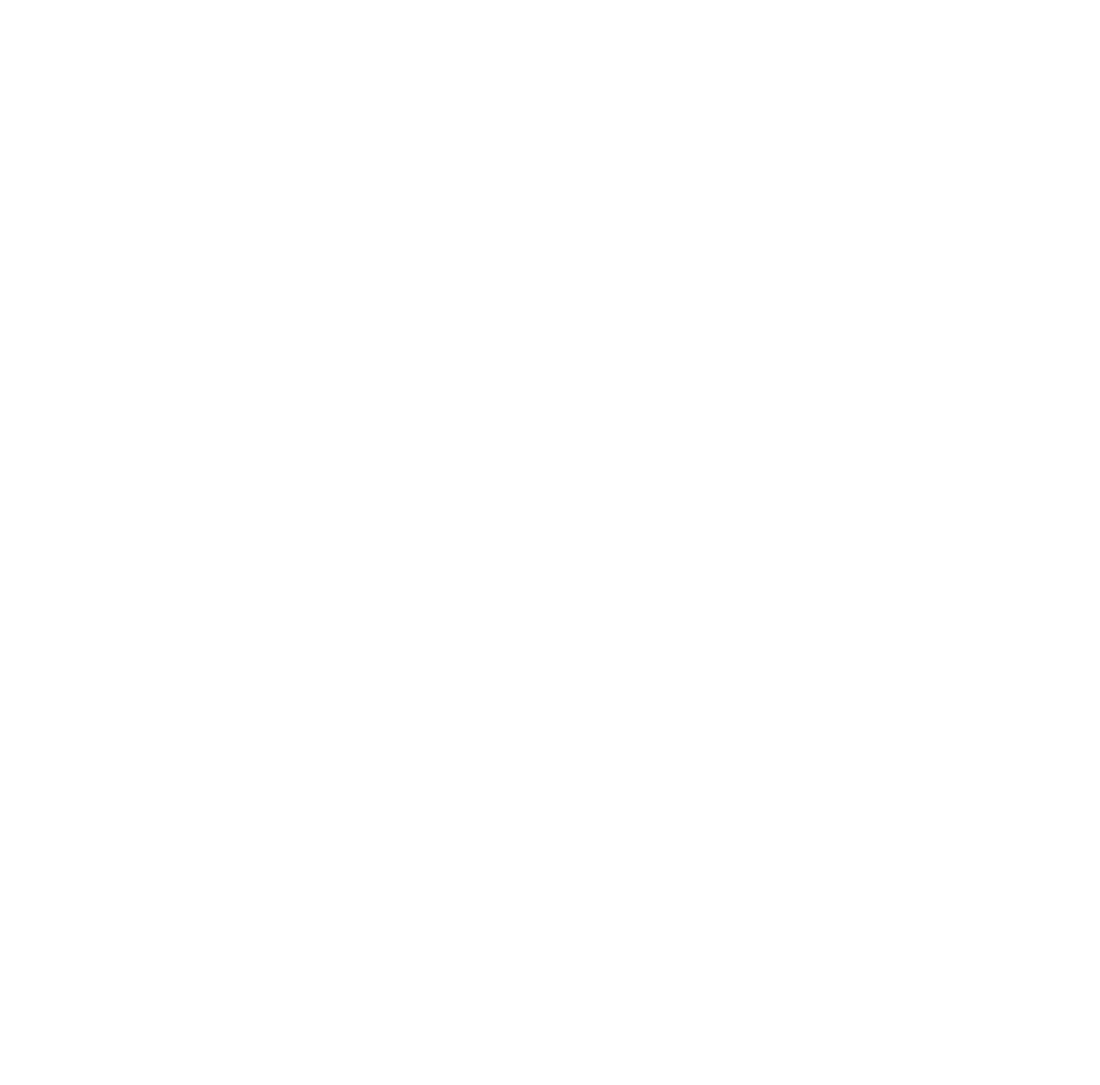
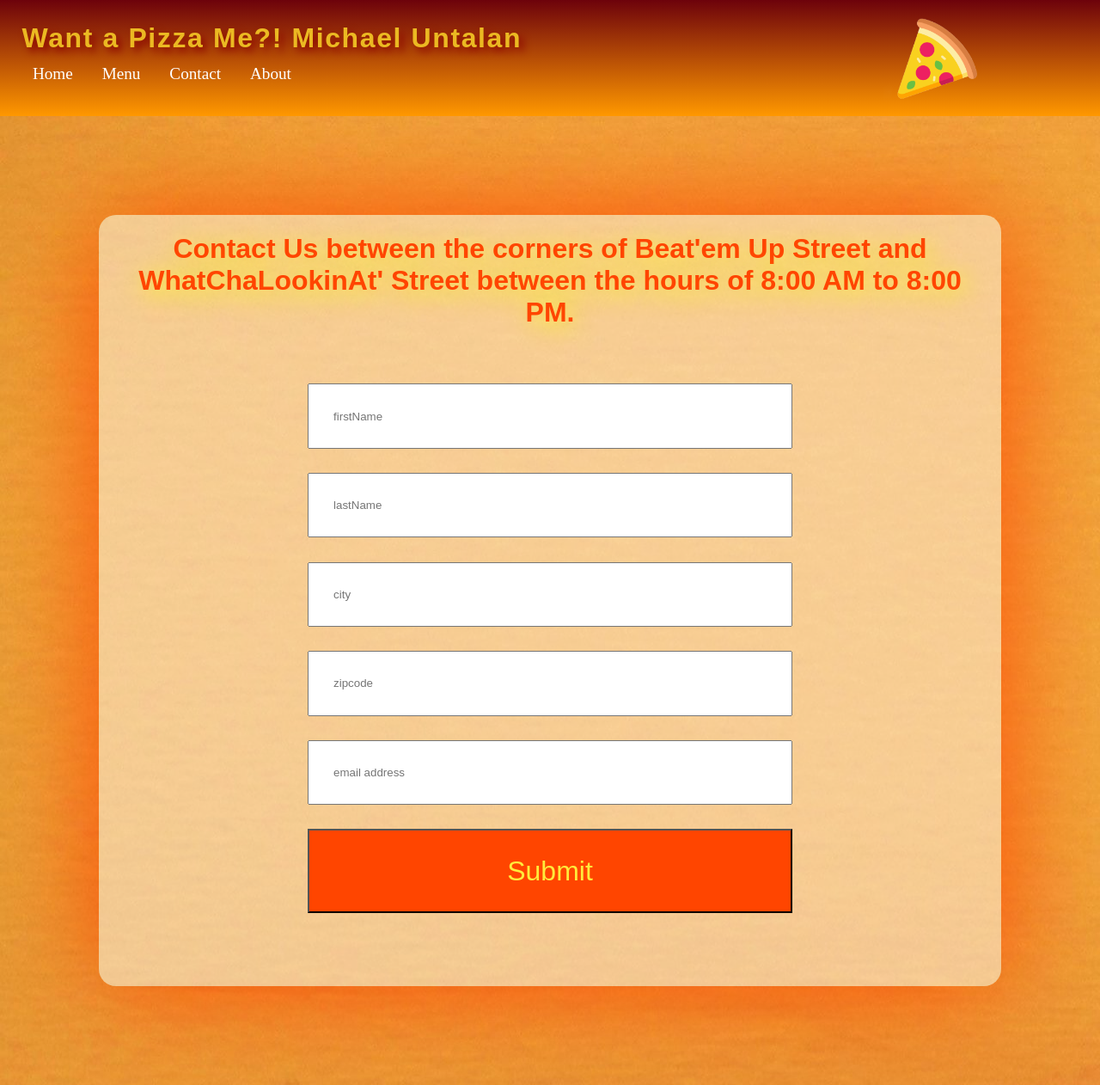
Before and after one commit to mbu61659/Javascript-Website-Project, a plain HTML site: page contact.html in a window 1280 px wide. Shown: the whole page at 86% size. Before the commit the page ends 800 px from the top, so only its background shows below. Drawn offline with Linux system fonts and the light colour scheme.

Commit message:
Added HTML page

```diff
--- a/contact.html
+++ b/contact.html
@@ -0,0 +1,35 @@
+<!doctype html>
+<html>
+<head>
+<meta charset="utf-8">
+<title>Contact Us</title>
+	<link rel = "stylesheet" href = "stylesheet/style.css">
+	<link rel="icon" href="images/favicon.png" type="image/x-icon">
+	<script src = "script.js" defer></script>
+</head>
+<body>
+	<div class = "page">
+		<header>
+			<h1>Want a Pizza Me?! Michael Untalan</h1>
+			<nav>
+				<ul id = "navBar">
+				</ul>
+			</nav>
+			<img src="/images/favicon.png" alt="Pizza Image" class="logo">
+		</header>
+			<main id = "mainPage">
+				<div id="content">
+					<h2>Contact Us between the corners of Beat'em Up Street and WhatChaLookinAt' Street between the hours of 8:00 AM to 8:00 PM.</h2>
+					<form id = "contactForm" action="">
+                        <input type="text" id = "firstName" placeholder = "firstName">
+                        <input type="text" id = "lastName" placeholder = "lastName">
+                        <input type="text" id = "city" placeholder = "city">
+                        <input type="number" id = "zipcode" placeholder = "zipcode">
+                        <input type="email" id = "email" placeholder = "email address">
+                        <button type="submit">Submit</button>
+                    </form>
+				</div>
+			</main>
+	</div>
+</body>
+</html>
--- a/script.js
+++ b/script.js
@@ -54,5 +54,47 @@ function makeNav() {
         navList.appendChild(listItem);
         });
 }
+
+//We're making the menu products for the Pizza Menu by adding in the name, price, and image to be displayed for the potential customer
+//to take a look at.
+const menuItems = [
+    {name: "Pepperoni", price: 8.50, image:"/drippingPizza.jpg"  },
+    {name: "Margherita Basil", price: 12.50, image: "/closeUpPizza.jpg"},
+    {name: "Cheese", price: 4.75, image:"/pizza1.jpg"},
+    {name: "Gourmet Cheese", price: 15.75, image: "/pizza2.jpg"}
+];
+
+//This is the table element which the pizza menu will be displayed.
+const menuTable = document.getElementById("pizzaMenu");
+
+//Function to Create the Pizza Menu...whoo...
+function makePizzaMenu() {
+    //Creating the header row headers.
+    let tableHeader = "<tr><th>Name</th><th>Price</th><th>Image</th></tr>";
+    //Go Through Each Menu Item with a Loop.
+    menuItems.forEach(pizza => {
+        //Create a Row for Each Pizza
+        tableHeader += `
+        <tr>
+            <td>${pizza.name}</td>
+            <td>$${pizza.price.toFixed(2)}</td>
+            <td><img src = "/images/${pizza.image}" alt= "${pizza.name}"></td>
+        </tr>`;
+    });
+    //Set up the Content for the Table.
+    menuTable.innerHTML = tableHeader;
+}
+
+// //This is our starting variables for the form (Form Elements)
+// const contactForm = document.getElementById("contactForm");
+// //Now we need the Event Listener for the Form.
+// contactForm.addEventListener("submit", function(event) {
+//     //Prevent Default from Form Submission
+//     prevent.preventDefault();
+//     //Get the Input Values from the Form.
+
+// })
+
 //Now we're going to use the function (invoke it/call it) to create the nav bars.
 makeNav();
+makePizzaMenu();
--- a/stylesheet/style.css
+++ b/stylesheet/style.css
@@ -6,7 +6,6 @@
 
 body {
 	min-width: 375px;
-	max-width: 1440px;
 	width: 100%;
 	min-height: 100vh;
 }
@@ -19,6 +18,14 @@ header {
 	width: 100%;
 	background: linear-gradient(0deg, #FF9800, #6d020b);
 	padding: 2%;
+	position: relative;
+}
+
+.logo {
+	width: 10%;
+    position: absolute;
+    top: 10%;
+    right: 10%;
 }
 
 h1 {
@@ -42,6 +49,14 @@ nav {
 
 li {
 	list-style-type: none;
+	transition: .5s;
+}
+
+li:hover {
+	transform: scale(1.5);
+    background-color: #64130b;
+    padding: 1%;
+    border-radius: 5px;
 }
 
 a {
@@ -55,7 +70,6 @@ a {
 #mainPage {
 	background-image:url(/images/pizzabanner.jpg);
 	padding: 9%;
-    height: 100vh;
     background-color: #efbe79;
 }
 
@@ -64,6 +78,9 @@ a {
     padding: 2%;
     border-radius: 20px;
     box-shadow: 0px 0px 130px orangered;
+	display: flex;
+    flex-direction: column;
+    align-items: center;
 }
 
 h2 {
@@ -80,3 +97,36 @@ p {
     font-size: 2rem;
     font-style: italic;
 }
+
+img {
+	width: 20%;
+}
+
+td {
+	width: 20%;
+    text-align: center;
+}
+
+form {
+	width: 80%;
+    display: flex;
+    flex-direction: column;
+    align-items: center;
+    justify-content: space-between;
+    padding: 5%;
+}
+
+input {
+	width: 80%;
+    padding: 4%;
+    margin: 2%;
+}
+
+button {
+	width: 80%;
+    padding: 4%;
+    margin: 2%;
+    background-color: orangered;
+    color: #FFEB3B;
+    font-size: 2rem;
+}
```
Also changed, not shown: index.html (+6 -3 lines), menu.html (+7 -2 lines).
